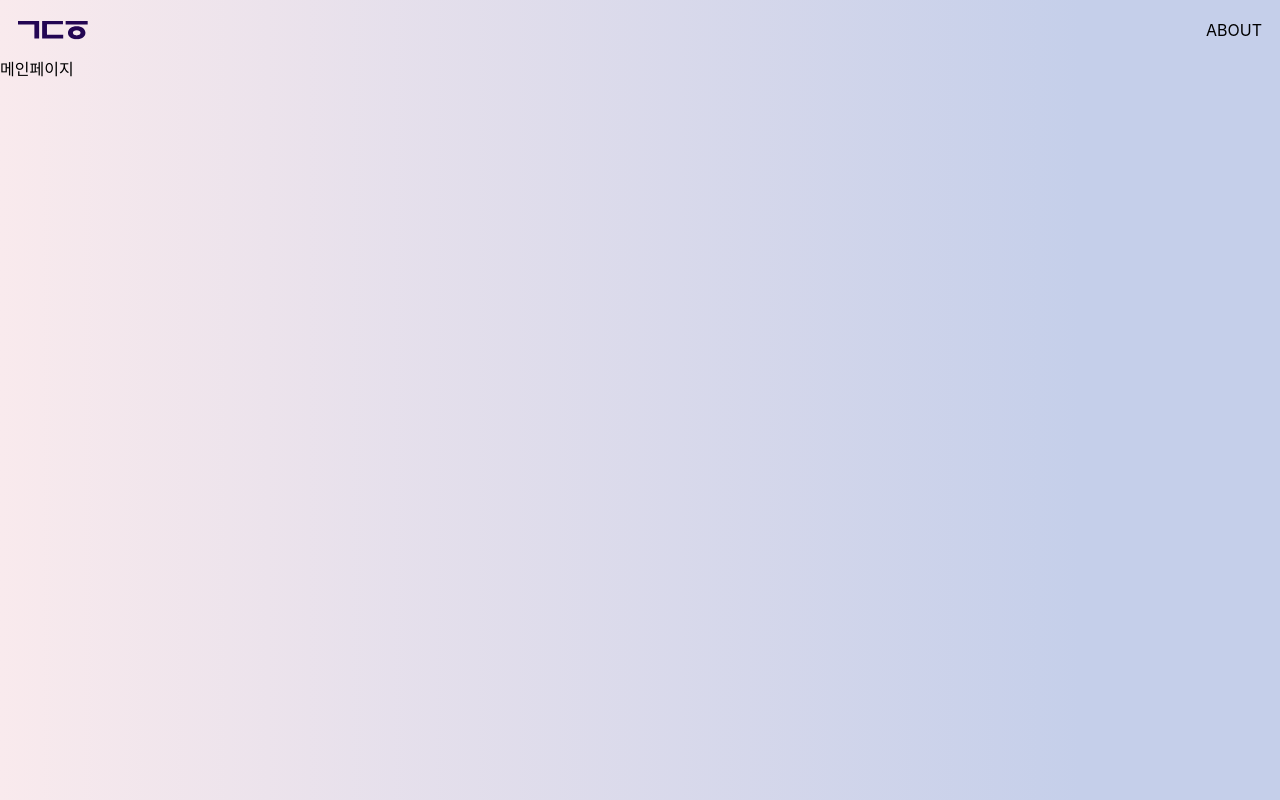
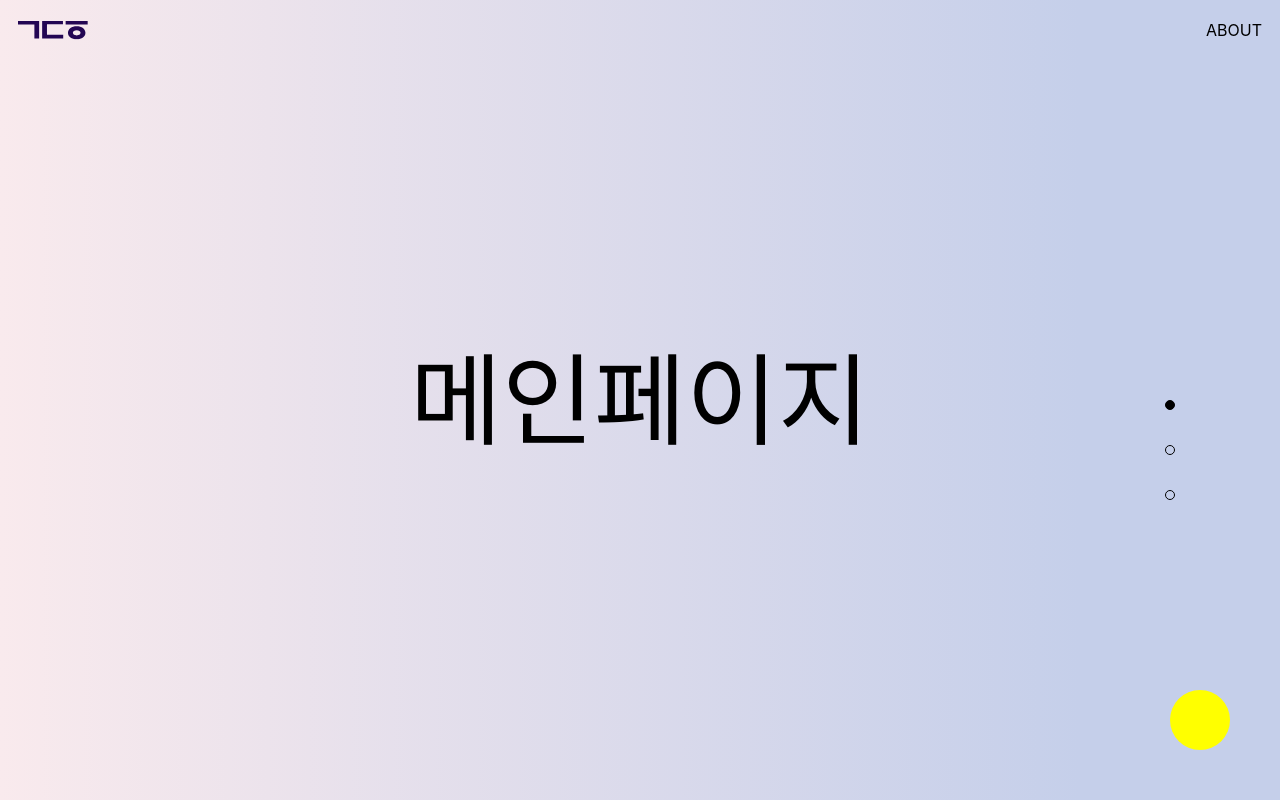
Before and after one commit to godahui/portfolio-pjt, a React (Create React App) app in the folder my-portfolio/: page / in a window 1280 px wide. Built offline with nearby package versions, Linux system fonts and the light colour scheme.

Commit message:
풀페이지 구현

```diff
--- /dev/null
+++ b/my-portfolio/src/App.css
@@ -0,0 +1,29 @@
+.outer {
+  height: 100vh;
+  overflow-y: auto;
+}
+
+/* 화면에서 스크롤바 안보이게 */
+.outer::-webkit-scrollbar {
+  display: none;
+}
+
+.inner {
+  height: 100vh;
+  display: flex;
+  justify-content: center;
+  align-items: center;
+  font-size: 100px;
+}
+
+.bg-yellow {
+  background-color: #f7f6cf;
+}
+
+.bg-blue {
+  background-color: #b6d8f2;
+}
+
+.bg-pink {
+  background-color: #f4cfdf;
+}
--- a/my-portfolio/src/App.tsx
+++ b/my-portfolio/src/App.tsx
@@ -1,24 +1,147 @@
+import React, { useState, useEffect, useRef } from "react";
+
 import { ThemeProvider } from "styled-components";
 import GlobalStyle from "./style/GlobalStyle";
+import styled from "styled-components";
 import { Theme } from "./style/theme";
 
-import { BrowserRouter, Routes, Route } from "react-router-dom";
+import "./App.css";
 
 import { Template } from "./components/Template";
 import { Header } from "./components/Header";
 import { Main } from "./components/Main";
+import Dots from "./components/Dot";
 
 export const App = () => {
+  const outerDivRef = useRef() as React.MutableRefObject<HTMLDivElement>;
+  const [scrollIndex, setScrollIndex] = useState(1);
+
+  useEffect(() => {
+    const DIVIDER_HEIGHT = 5;
+    const wheelHandler = (e: WheelEvent) => {
+      e.preventDefault();
+      const { deltaY } = e;
+      const { scrollTop } = outerDivRef.current; // 스크롤 위쪽 끝부분 위치
+      const pageHeight = window.innerHeight; // 화면 세로길이, 100vh와 같습니다.
+
+      if (deltaY > 0) {
+        // 스크롤 내릴 때
+        if (scrollTop >= 0 && scrollTop < pageHeight) {
+          //현재 1페이지
+          console.log("현재 1페이지, down");
+          outerDivRef.current.scrollTo({
+            top: pageHeight + DIVIDER_HEIGHT,
+            left: 0,
+            behavior: "smooth",
+          });
+          setScrollIndex(2);
+        } else if (scrollTop >= pageHeight && scrollTop < pageHeight * 2) {
+          //현재 2페이지
+          console.log("현재 2페이지, down");
+          outerDivRef.current.scrollTo({
+            top: pageHeight * 2 + DIVIDER_HEIGHT * 2,
+            left: 0,
+            behavior: "smooth",
+          });
+          setScrollIndex(3);
+        } else {
+          // 현재 3페이지
+          console.log("현재 3페이지, down");
+          outerDivRef.current.scrollTo({
+            top: pageHeight * 2 + DIVIDER_HEIGHT * 2,
+            left: 0,
+            behavior: "smooth",
+          });
+          setScrollIndex(3);
+        }
+      } else {
+        // 스크롤 올릴 때
+        if (scrollTop >= 0 && scrollTop < pageHeight) {
+          //현재 1페이지
+          console.log("현재 1페이지, up");
+          outerDivRef.current.scrollTo({
+            top: 0,
+            left: 0,
+            behavior: "smooth",
+          });
+          setScrollIndex(1);
+        } else if (scrollTop >= pageHeight && scrollTop < pageHeight * 2) {
+          //현재 2페이지
+          console.log("현재 2페이지, up");
+          outerDivRef.current.scrollTo({
+            top: 0,
+            left: 0,
+            behavior: "smooth",
+          });
+          setScrollIndex(1);
+        } else {
+          // 현재 3페이지
+          console.log("현재 3페이지, up");
+          outerDivRef.current.scrollTo({
+            top: pageHeight + DIVIDER_HEIGHT,
+            left: 0,
+            behavior: "smooth",
+          });
+          setScrollIndex(2);
+        }
+      }
+    };
+
+    if (!outerDivRef.current) {
+      return;
+    }
+
+    const outerDivRefCurrent = outerDivRef.current;
+
+    outerDivRefCurrent.addEventListener("wheel", wheelHandler);
+    return () => {
+      outerDivRefCurrent.removeEventListener("wheel", wheelHandler);
+    };
+  }, []);
+
   return (
     <ThemeProvider theme={Theme}>
-      <BrowserRouter>
-        <Template header={<Header />}>
-          <Routes>
-            <Route path="/" element={<Main />} />
-          </Routes>
-        </Template>
-      </BrowserRouter>
+      <Template header={<Header />}>
+        <Outer ref={outerDivRef}>
+          <Dots scrollIndex={scrollIndex} />
+          <Main />
+          <Dvider />
+          <div className="inner bg-blue">2</div>
+          <Dvider />
+          <div className="inner bg-pink">3</div>
+          <ContactBtn />
+        </Outer>
+      </Template>
       <GlobalStyle />
     </ThemeProvider>
   );
 };
+
+const Outer = styled.div`
+  height: 100vh;
+  overflow-y: auto;
+  -ms-overflow-style: none; /* IE, Edge */
+  scrollbar-width: none; /* Firefox */
+
+  /* 화면에서 스크롤바 안보이게 */
+  &::-webkit-scrollbar {
+    display: none;
+  }
+`;
+
+const ContactBtn = styled.button`
+  width: 60px;
+  height: 60px;
+  background-color: #ff0;
+  border-radius: 50%;
+
+  position: fixed;
+  right: 50px;
+  bottom: 50px;
+`;
+
+const Dvider = styled.div`
+  width: 100%;
+  height: 5px;
+  background-color: gray;
+`;
--- /dev/null
+++ b/my-portfolio/src/components/Dot.tsx
@@ -0,0 +1,43 @@
+interface DotType {
+  num?: number;
+  scrollIndex: number;
+}
+
+const Dot = ({ num, scrollIndex }: DotType) => {
+  return (
+    <div
+      style={{
+        width: 10,
+        height: 10,
+        border: "1px solid black",
+        borderRadius: 999,
+        backgroundColor: scrollIndex === num ? "black" : "transparent",
+        transitionDuration: "1000",
+        transition: "background-color 0.5s",
+      }}
+    ></div>
+  );
+};
+
+const Dots = ({ scrollIndex }: DotType) => {
+  return (
+    <div style={{ position: "fixed", top: "50%", right: 100 }}>
+      <div
+        style={{
+          display: "flex",
+          flexDirection: "column",
+          justifyContent: "space-between",
+          alignItems: "center",
+          width: 20,
+          height: 100,
+        }}
+      >
+        <Dot num={1} scrollIndex={scrollIndex}></Dot>
+        <Dot num={2} scrollIndex={scrollIndex}></Dot>
+        <Dot num={3} scrollIndex={scrollIndex}></Dot>
+      </div>
+    </div>
+  );
+};
+
+export default Dots;
--- a/my-portfolio/src/components/Header.tsx
+++ b/my-portfolio/src/components/Header.tsx
@@ -6,9 +6,7 @@ export const Header = () => {
   return (
     <HeaderWrap>
       <Logo>
-        <Link to="/">
-          <img src={logo} alt="로고" />
-        </Link>
+        <img src={logo} alt="로고" />
       </Logo>
       <AbountBtn>
         <h2>ABOUT</h2>
@@ -24,7 +22,10 @@ const HeaderWrap = styled.header`
   align-items: center;
   justify-content: space-between;
 
-  position: relative;
+  position: fixed;
+  top: 0;
+  width: 100%;
+  height: 60px;
 `;
 const Logo = styled.h1`
   display: flex;
--- a/my-portfolio/src/components/Main.tsx
+++ b/my-portfolio/src/components/Main.tsx
@@ -4,4 +4,16 @@ export const Main = () => {
   return <MainWrap>메인페이지</MainWrap>;
 };
 
-const MainWrap = styled.div``;
+const MainWrap = styled.div`
+  height: 100vh;
+  display: flex;
+  justify-content: center;
+  align-items: center;
+  font-size: 100px;
+  background: linear-gradient(
+    90deg,
+    #f9eaed 0%,
+    #ece3ec 20.91%,
+    #c5cfea 84.35%
+  );
+`;
--- a/my-portfolio/src/components/Template.tsx
+++ b/my-portfolio/src/components/Template.tsx
@@ -21,10 +21,5 @@ const RootWrap = styled.div`
 
   width: 100vw;
   height: 100vh;
-  background: linear-gradient(
-    90deg,
-    #f9eaed 0%,
-    #ece3ec 20.91%,
-    #c5cfea 84.35%
-  );
+  overflow-y: hidden;
 `;
--- a/my-portfolio/src/style/GlobalStyle.tsx
+++ b/my-portfolio/src/style/GlobalStyle.tsx
@@ -1,11 +1,18 @@
 import { createGlobalStyle } from "styled-components";
 
-const GlobalStyle = createGlobalStyle`html,
+const GlobalStyle = createGlobalStyle`
+  #root{
+    width: 100vw;
+    height: 100vh;
+  }
+
+  html,
   body{
     font-family: "Pretendard Variable", Pretendard, -apple-system, BlinkMacSystemFont, system-ui, Roboto, "Helvetica Neue", "Segoe UI", "Apple SD Gothic Neo", "Noto Sans KR", "Malgun Gothic", "Apple Color Emoji", "Segoe UI Emoji", "Segoe UI Symbol", sans-serif;
       line-height: 1.5;
       position: relative;
       overflow-x: hidden;
+      overflow-y: hidden;
       min-width: 320px;
   }
   body,
```
